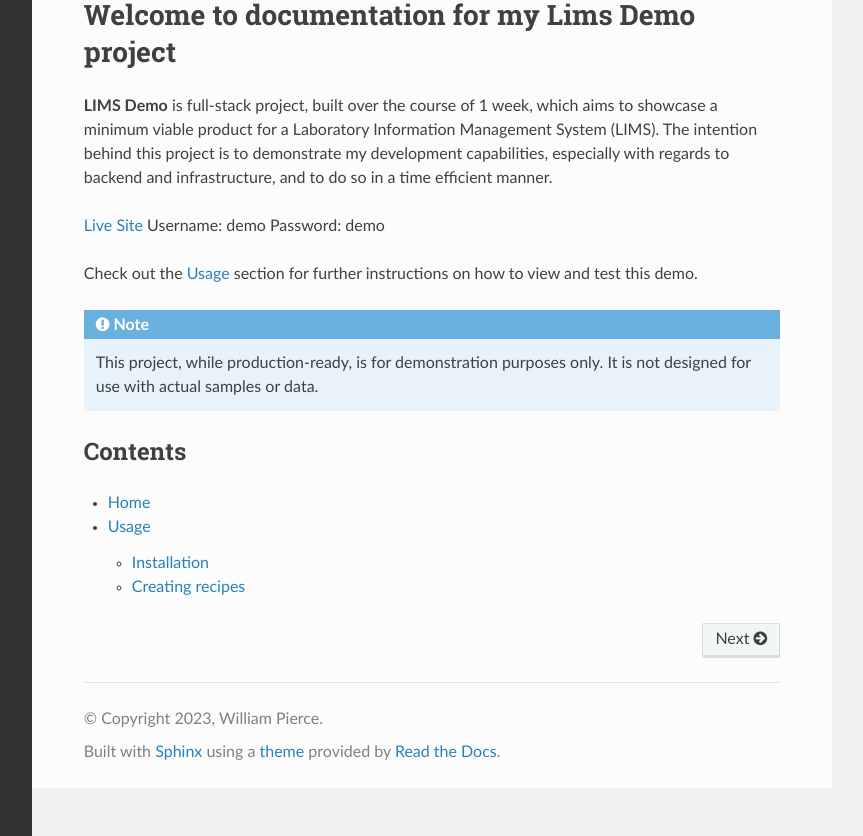
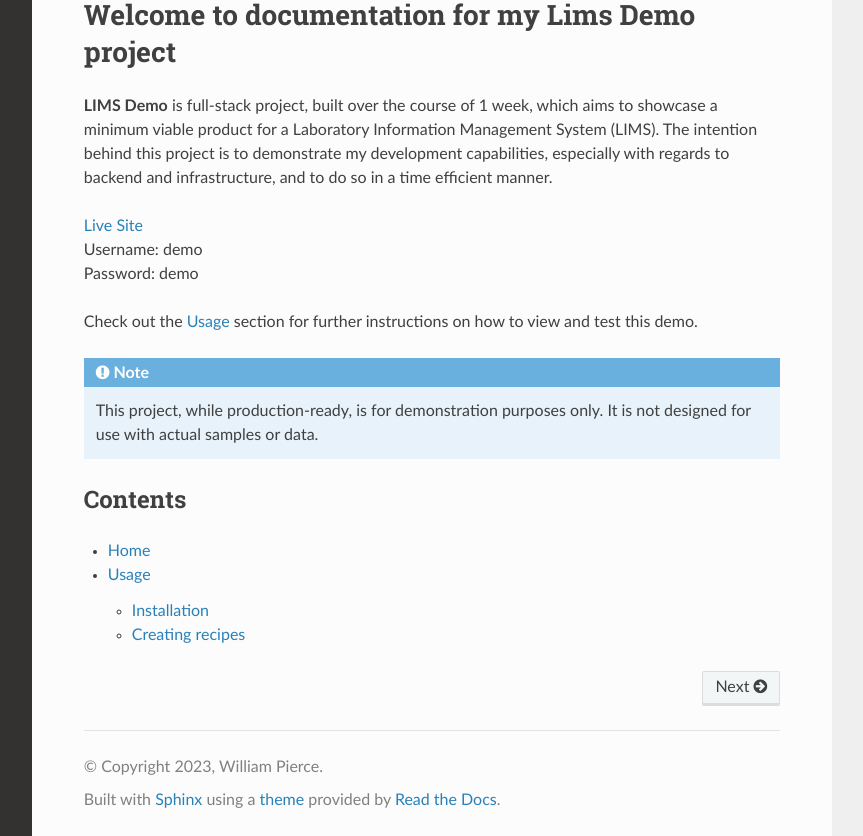
Before and after one commit to williamcpierce/lims-demo, a Sphinx documentation site: the page built from docs/index.rst, in a window 1280 px wide and 1039 px high, cut to the strip 203-1039 px from the top of the window. Shown: the whole strip, without its empty margins (268-1131 px from the left). Built offline with Sphinx 7.4.7 and the Read the Docs theme 2.0.0, drawn with Linux system fonts in a browser that asks for light colours; pages that are not in the unit, such as notebooks, are missing from menus; some of the changed lines change nothing that is shown.

Commit message:
Line breaks

```diff
--- a/docs/index.rst
+++ b/docs/index.rst
@@ -10,9 +10,9 @@ The intention behind this project is to demonstrate my development
 capabilities, especially with regards to backend and infrastructure,
 and to do so in a time efficient manner.
 
-`Live Site <https://williampierce.io/>`_
-Username: demo
-Password: demo
+| `Live Site <https://williampierce.io/>`_
+| Username: demo
+| Password: demo
 
 Check out the :doc:`usage` section for further instructions on how
 to view and test this demo.
```
